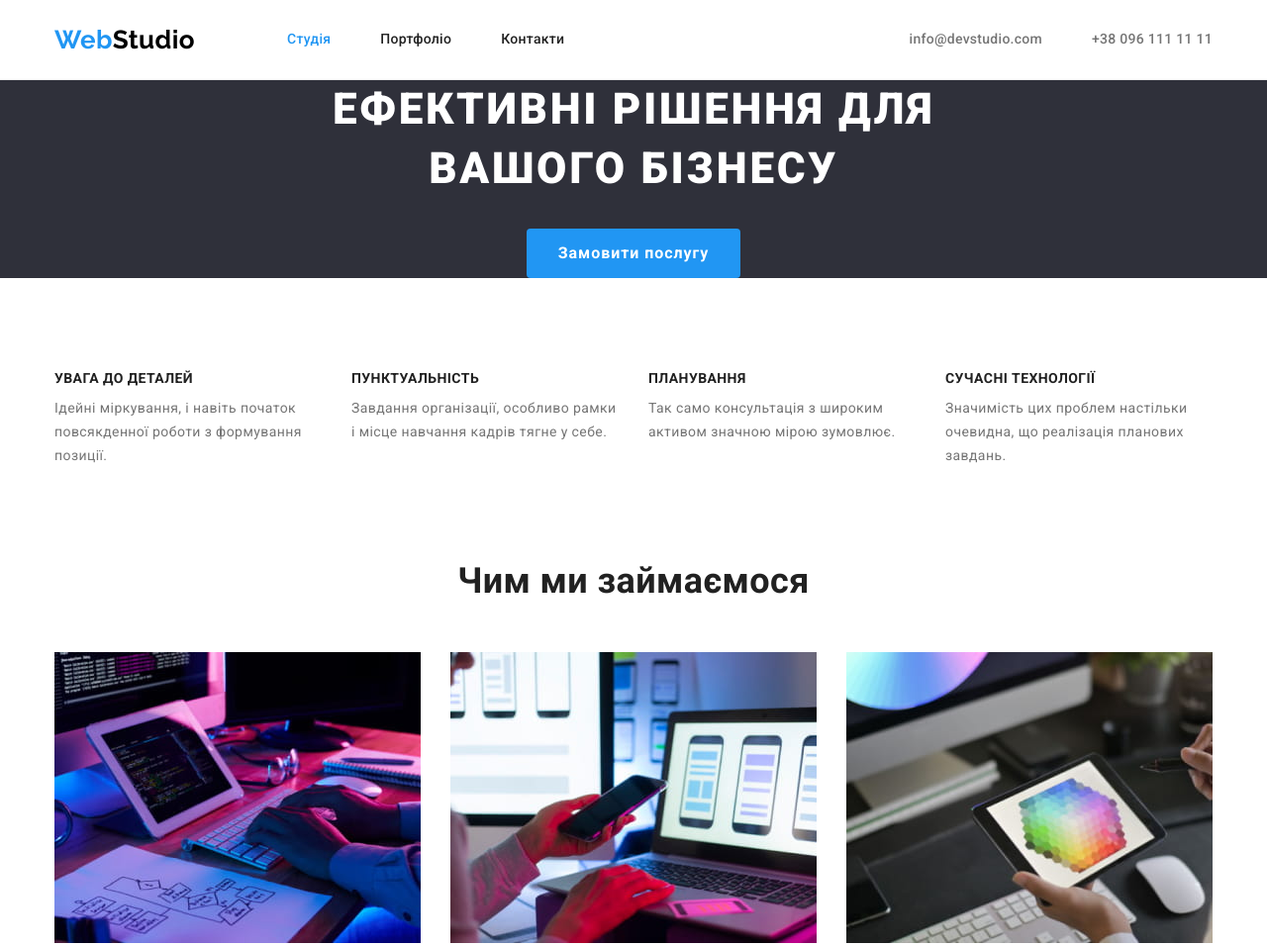
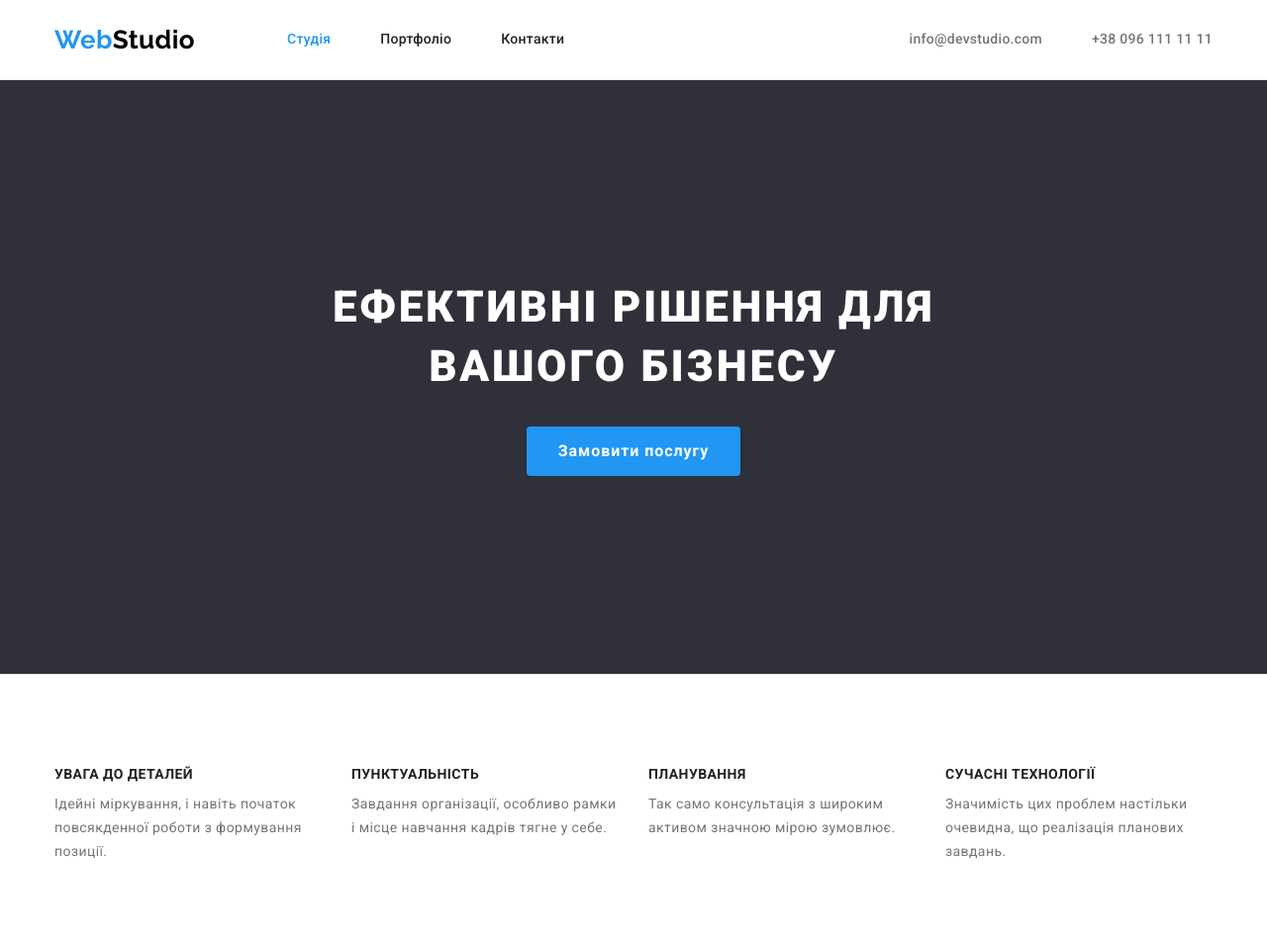
Before and after one commit to VladislavUshakov/goit-markup-hw-03, a plain HTML site: page index.html in a window 1280 px wide. Shown: the top 956 px of the page at 99% size. Drawn offline with nearby package versions, Linux system fonts and the light colour scheme.

Commit message:
Add padding .hero

```diff
--- a/css/styles.css
+++ b/css/styles.css
@@ -1,14 +1,14 @@
 :root {
-    --primary-light-color: #FFFFFF;
-    --secondary-light-color: #F5F4FA;
+  --primary-light-color: #ffffff;
+  --secondary-light-color: #f5f4fa;
   --third-light-color: #757575;
-    --fourth-light-color: #ECECEC;
+  --fourth-light-color: #ececec;
   --primary-dark-color: #000000;
-    --secondary-dark-color: #2F303A;
+  --secondary-dark-color: #2f303a;
   --primary-text-color: #212121;
-    --primary-active-color: #2196F3;
-    --secondary-active-color: #188CE8;
-    --primary-border-color: #EEEEEE;
+  --primary-active-color: #2196f3;
+  --secondary-active-color: #188ce8;
+  --primary-border-color: #eeeeee;
 }
 
 body {
@@ -18,7 +18,14 @@ body {
   letter-spacing: 0.03em;
 }
 
-h1, h2, h3, h4, h5, h6, p, ul {
+h1,
+h2,
+h3,
+h4,
+h5,
+h6,
+p,
+ul {
   margin: 0;
   padding: 0;
 }
@@ -32,12 +39,10 @@ img {
   list-style-type: none;
 }
 
-
 /* Link */
 .link {
   text-decoration: none;
 }
-
 
 /* Title */
 .title {
@@ -53,7 +58,6 @@ img {
   display: none;
 }
 
-
 /* Container */
 .container {
   width: 1200px;
@@ -61,7 +65,6 @@ img {
   margin-left: auto;
   margin-right: auto;
 }
-
 
 /* Logo */
 .logo {
@@ -80,7 +83,6 @@ img {
 .color-white {
   color: var(--primary-light-color);
 }
-
 
 /* Button */
 .button {
@@ -125,7 +127,6 @@ img {
   background-color: var(--primary-active-color);
 }
 
-
 /* Header */
 .page-header {
   border-bottom: 1px solid var(--fourth-light-color);
@@ -165,7 +166,6 @@ img {
   color: var(--primary-active-color);
 }
 
-
 /* Nav */
 .nav {
   display: flex;
@@ -178,9 +178,11 @@ img {
   column-gap: 50px;
 }
 
-
 /* Hero */
 .hero {
+  padding-top: 200px;
+  padding-bottom: 200px;
+
   background-color: var(--secondary-dark-color);
   text-align: center;
 }
@@ -195,7 +197,6 @@ img {
   letter-spacing: 0.06em;
   text-transform: uppercase;
 }
-
 
 /* Quality */
 .quality {
@@ -225,7 +226,6 @@ img {
   line-height: 1.71;
 }
 
-
 /* Job */
 .job {
   padding-top: 94px;
@@ -237,7 +237,6 @@ img {
   flex-wrap: wrap;
   column-gap: 30px;
 }
-
 
 /* Team */
 .team {
@@ -261,7 +260,7 @@ img {
   background-color: var(--primary-light-color);
   text-align: center;
   border-bottom-left-radius: 4px;
-    border-bottom-right-radius: 4px;;
+  border-bottom-right-radius: 4px;
 }
 
 .team .content {
@@ -279,7 +278,6 @@ img {
 .team .text {
   color: var(--third-light-color);
 }
-
 
 /* Portfolio */
 .portfolio {
@@ -327,10 +325,9 @@ img {
   line-height: 1.88;
 }
 
-
 /* Footer */
 .page-footer {
-    background-color:  var(--secondary-dark-color);
+  background-color: var(--secondary-dark-color);
   padding-top: 60px;
   padding-bottom: 60px;
 }
@@ -348,9 +345,9 @@ img {
 }
 
 .page-footer .link {
-    color: rgba(255, 255, 255, .6);
+  color: rgba(255, 255, 255, 0.6);
   font-style: normal;
-    line-height: 1.71
+  line-height: 1.71;
 }
 
 .page-footer .link:hover,
```
Lines whose indentation alone changed are shown as unchanged.
